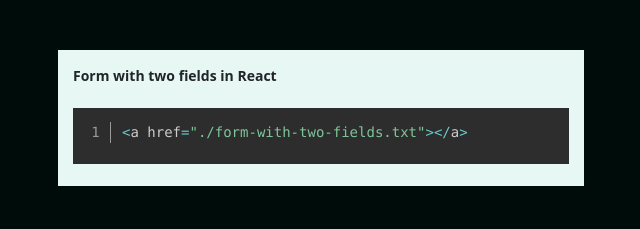
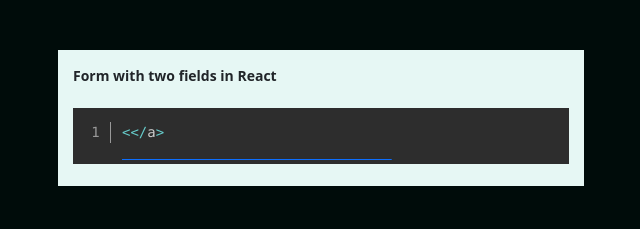
Before and after one commit to imrohitduggal/Magento-Tutorial, a plain HTML site: page index.html in a window 1280 px wide. Shown: the whole page, without its empty margins (34-674 px from the left). Drawn offline with nearby package versions, Linux system fonts and the light colour scheme.

Commit message:
Update index.html

```diff
--- a/index.html
+++ b/index.html
@@ -32,7 +32,7 @@
 
                                 <span class="function">
                                     <pre class="line-numbers">
-<code class="language-javascript">&lt;a href="./form-with-two-fields.txt">&lt;/a>
+<code class="language-javascript">&lt;<a href="./form-with-two-fields.txt">&lt;/a>
 </code>
                                 </pre>
                                 </span>
```
